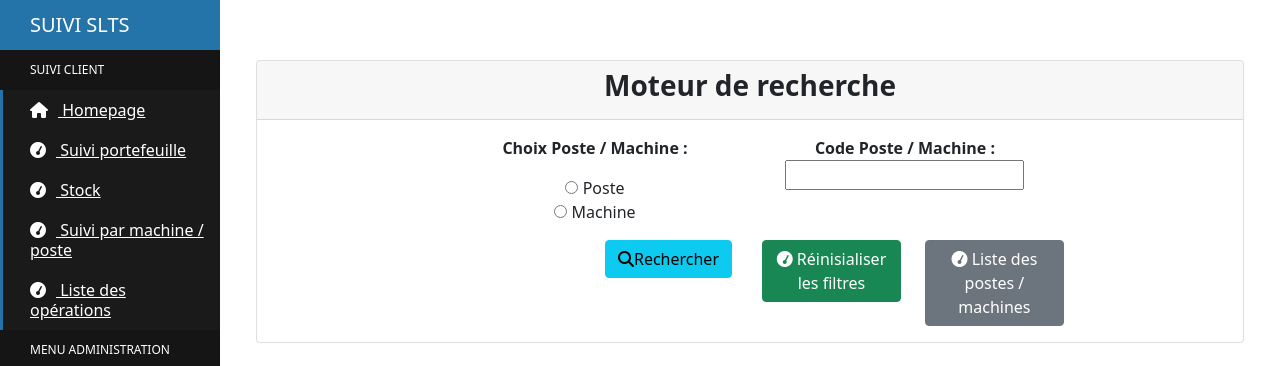
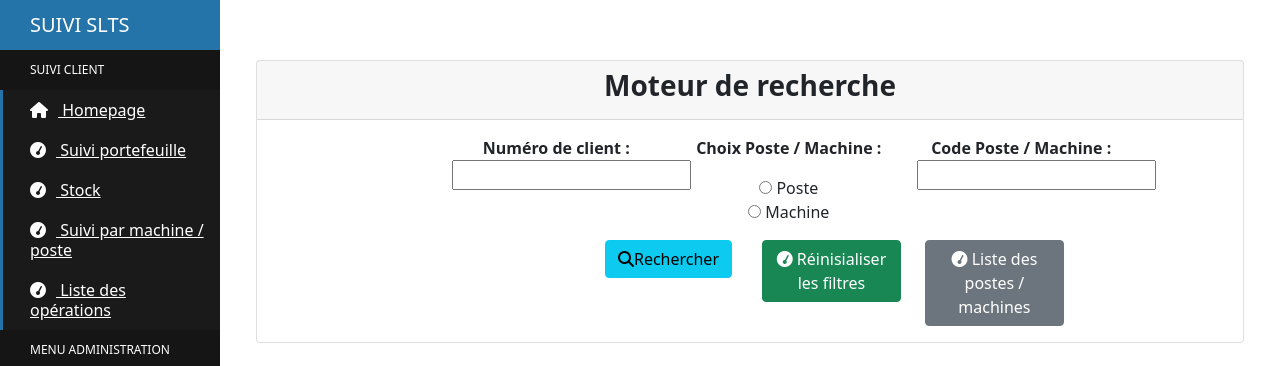
Before and after one commit to RodWeb53/suivi, a Django app: template templates/portefeuille/recherche_operation.html in a window 1280 px wide. Shown: the top 366 px of the page. Run offline with Django 4.2, Linux system fonts and the light colour scheme; the template is opened without the code that fills it: values that come from a table or form of the project are taken from there, others are empty; the visitor is signed in with stand-in values (Sample User, id 1); some libraries are stand-ins or nearby versions.

Commit message:
Ajout d'une fonctionnalité de recherche par code client

```diff
--- a/portefeuille/forms/recherche_operation.py
+++ b/portefeuille/forms/recherche_operation.py
@@ -3,6 +3,7 @@ from django import forms
 
 # Modéle pour le formulaire de recherche dans le suivi
 class OperationkSearchForm(forms.Form):
+    client = forms.CharField(label="Numéro du client", required=True)
     CHOICES = [
         ('1', 'Poste'),
         ('2', 'Machine'),
--- a/templates/portefeuille/recherche_operation.html
+++ b/templates/portefeuille/recherche_operation.html
@@ -18,10 +18,13 @@
 
                         <div class="row text-center">
                             <div class="col-sm-2"></div>
-                            <div class="col-sm-4">
+                            <div class="col-sm-3">
+                                <P class="fw-bold">Numéro de client : {{ form.client }}</P>
+                            </div>
+                            <div class="col-sm-3">
                                 <P class="fw-bold">Choix Poste / Machine : {{ form.machine_choix }}</P>
                             </div>
-                            <div class="col-sm-4">
+                            <div class="col-sm-3">
                                 <P class="fw-bold">Code Poste / Machine : <br> {{ form.type_machine }}</P>
                             </div>
                         </div>
```
Also changed, not shown: portefeuille/views/recherche_operation.py (+30 -3 lines).
